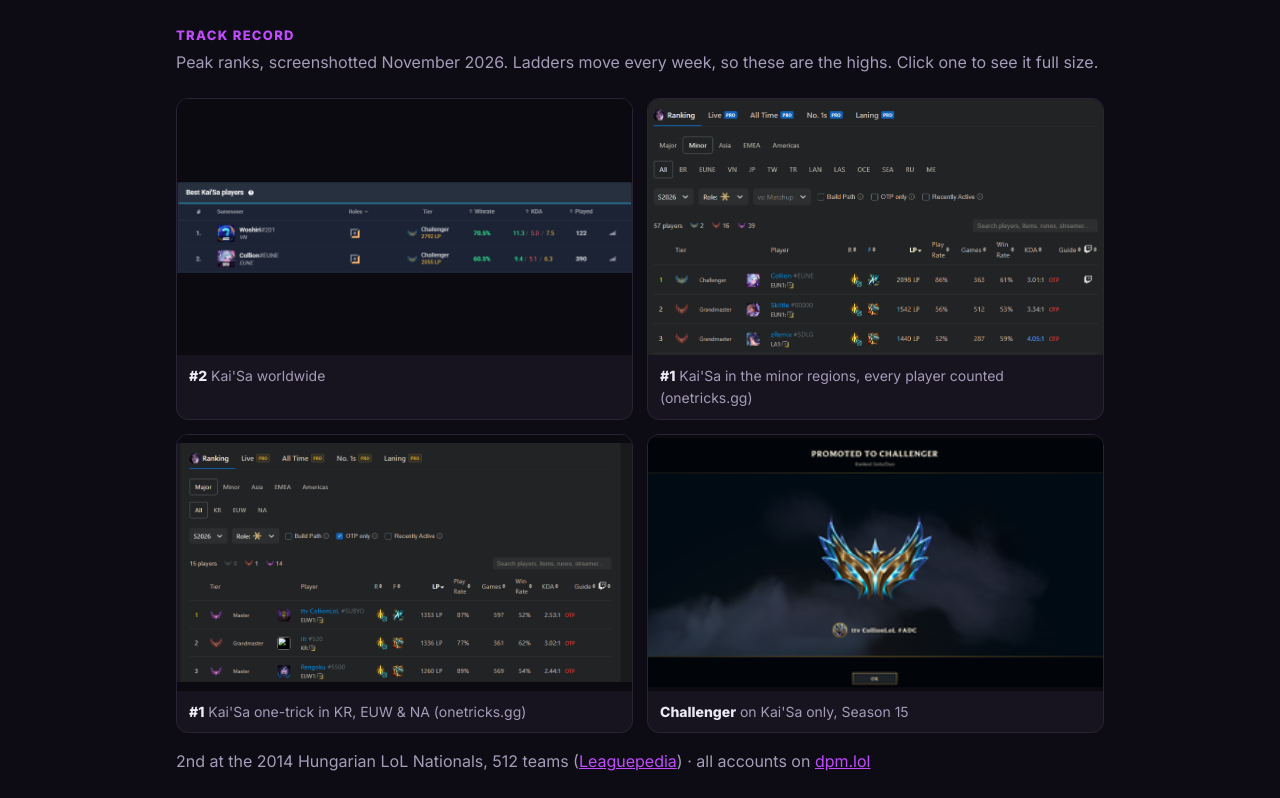
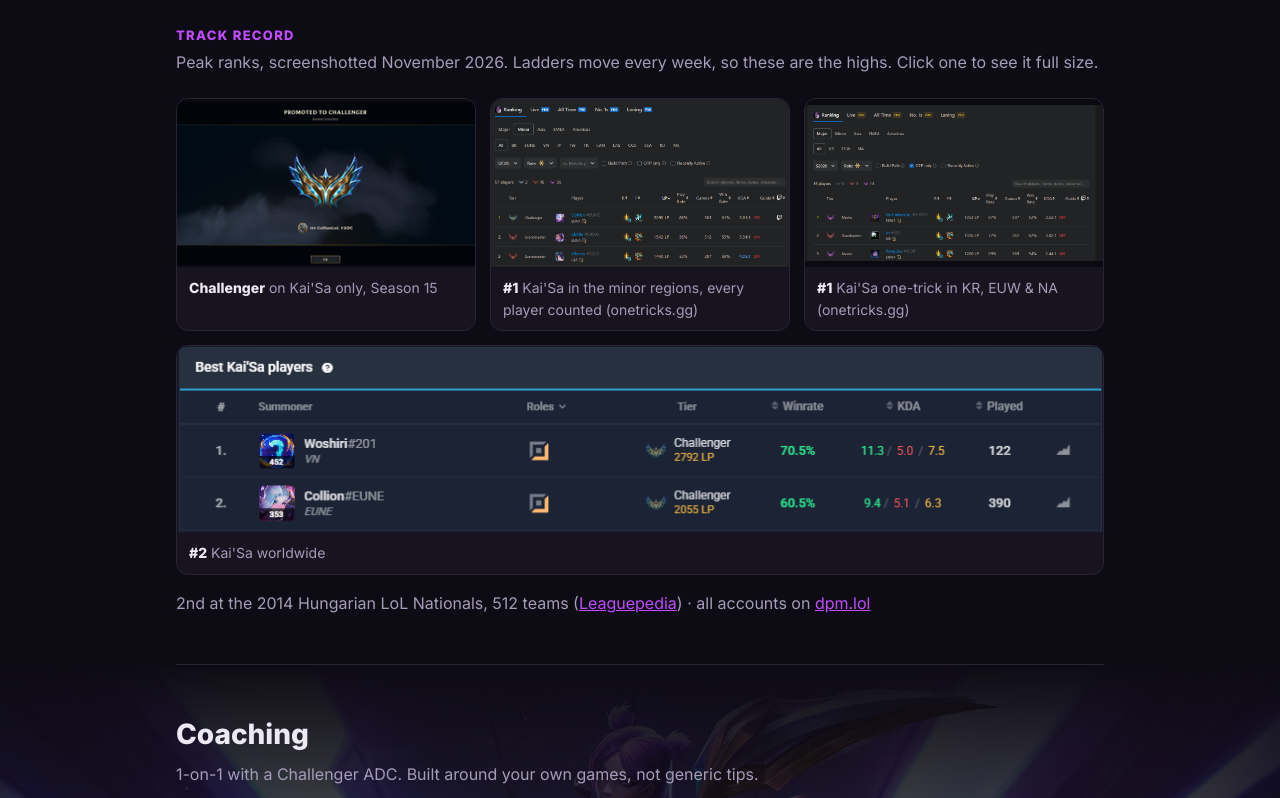
Before and after one commit to collionlol/collionlol.github.io, a plain HTML site: page index.html in a window 1280 px wide. Shown: the part 915-1713 px from the top of the page. Drawn offline with Linux system fonts and the light colour scheme.

Commit message:
Track record: Challenger first, worldwide #2 as a full-width readable strip; hero back to the retouched real photo
Co-Authored-By: Claude Opus 5.5 <noreply@anthropic.com>

```diff
--- a/index.html
+++ b/index.html
@@ -96,7 +96,7 @@
       linear-gradient(0deg, var(--bg) 0%, transparent 32%),
       linear-gradient(rgba(70,25,130,.22), rgba(70,25,130,.22)); }
   .hero .wrap { position: relative; min-height: 560px; display: flex; align-items: center; }
-  .hero-photo { position: absolute; right: calc(50% - 10px); bottom: 0; height: 100%; pointer-events: none; display: flex; align-items: flex-end; }
+  .hero-photo { position: absolute; right: calc(50% + 80px); bottom: 0; height: 100%; pointer-events: none; display: flex; align-items: flex-end; }
   .hero-photo img { height: min(92%, 40vw); width: auto; display: block; }
   .hero-text { position: relative; margin-left: 50%; padding: 56px 0; }
   /* desktop: the first nav link starts at the same x as the hero text (50% of the wrap); the 18px is nav .wrap gap */
@@ -112,7 +112,9 @@
   }
   .proof a { color: inherit; text-decoration: none; }
   .proof li:hover { border-color: var(--accent); }
-  .proofgrid { display: grid; grid-template-columns: repeat(2, 1fr); gap: 14px; }
+  .proofgrid { display: grid; grid-template-columns: repeat(3, 1fr); gap: 14px; }
+  .shot.wide { grid-column: 1 / -1; }
+  .shot.wide img { aspect-ratio: auto; object-fit: initial; }
   .shot { cursor: zoom-in; }
   dialog.lb { border: 0; padding: 0; background: transparent; max-width: 96vw; max-height: 92vh; }
   dialog.lb::backdrop { background: rgba(5,4,10,.88); }
@@ -193,7 +195,7 @@
   details[open] summary::after { content: "\2013"; }
   details p { margin: 0; padding: 0 16px 14px; color: var(--muted); }
   @media (max-width: 720px) { nav a.hide-sm { display: none; } .navcta { padding: 6px 11px; font-size: 13px; } }
-  @media (max-width: 600px) { .proofgrid { grid-template-columns: 1fr 1fr; gap: 8px; } .shot span { padding: 8px 10px; font-size: 12px; } }
+  @media (max-width: 600px) { .proofgrid { grid-template-columns: 1fr 1fr; gap: 8px; } .proofgrid .shot:first-child { grid-column: 1 / -1; } .shot span { padding: 8px 10px; font-size: 12px; } }
   footer { padding: 32px 0 48px; color: var(--muted); font-size: 13px; border-top: 1px solid var(--line); }
   @media (max-width: 520px) { .row { height: 38px; } header { padding-top: 40px; } }
 </style>
@@ -211,7 +213,7 @@
 
 <header class="hero">
 <div class="wrap">
-  <div class="hero-photo"><img src="img/hero.webp" alt="Collion" width="1185" height="1466"></div>
+  <div class="hero-photo"><img src="img/hero.webp" alt="Collion" width="1030" height="960"></div>
   <div class="hero-text">
     <p class="eyebrow">Kai'Sa &amp; ADC coaching · English</p>
     <h1>Rank 1 <span>Kai'Sa</span> one&#8209;trick</h1>
@@ -244,10 +246,10 @@
   <h3 class="minihead">Track record</h3>
   <p class="sub">Peak ranks, screenshotted November 2026. Ladders move every week, so these are the highs. Click one to see it full size.</p>
   <div class="proofgrid">
-    <a class="shot" href="img/proof/kaisa-world-2.png"><img src="img/proof/kaisa-world-2.png" alt="Best Kai'Sa players: Collion #2, Challenger 2055 LP" loading="lazy" width="936" height="187"><span><b>#2</b> Kai'Sa worldwide</span></a>
+    <a class="shot" href="img/proof/challenger.png"><img src="img/proof/challenger.png" alt="Promoted to Challenger, Season 15, Kai'Sa only" loading="lazy" width="320" height="175"><span><b>Challenger</b> on Kai'Sa only, Season 15</span></a>
     <a class="shot" href="img/proof/minor-1.png"><img src="img/proof/minor-1.png" alt="onetricks.gg Kai'Sa ranking, minor regions: Collion #1, Challenger 2098 LP" loading="lazy" width="975" height="548"><span><b>#1</b> Kai'Sa in the minor regions, every player counted (onetricks.gg)</span></a>
     <a class="shot" href="img/proof/major-otp-1.png"><img src="img/proof/major-otp-1.png" alt="onetricks.gg Kai'Sa one-tricks, major regions: ttv CollionLoL #1" loading="lazy" width="1026" height="538"><span><b>#1</b> Kai'Sa one-trick in KR, EUW &amp; NA (onetricks.gg)</span></a>
-    <a class="shot" href="img/proof/challenger.png"><img src="img/proof/challenger.png" alt="Promoted to Challenger, Season 15, Kai'Sa only" loading="lazy" width="320" height="175"><span><b>Challenger</b> on Kai'Sa only, Season 15</span></a>
+    <a class="shot wide" href="img/proof/kaisa-world-2.png"><img src="img/proof/kaisa-world-2.png" alt="Best Kai'Sa players: Collion #2, Challenger 2055 LP" loading="lazy" width="936" height="187"><span><b>#2</b> Kai'Sa worldwide</span></a>
   </div>
   <p class="sub" style="margin:16px 0 0">2nd at the 2014 Hungarian LoL Nationals, 512 teams (<a href="https://lol.fandom.com/wiki/Collion" target="_blank" rel="noopener">Leaguepedia</a>) · all accounts on <a href="https://dpm.lol/u/CollionLoL" target="_blank" rel="noopener">dpm.lol</a></p>
 </section>
```
Also changed, not shown: img/hero.webp.
